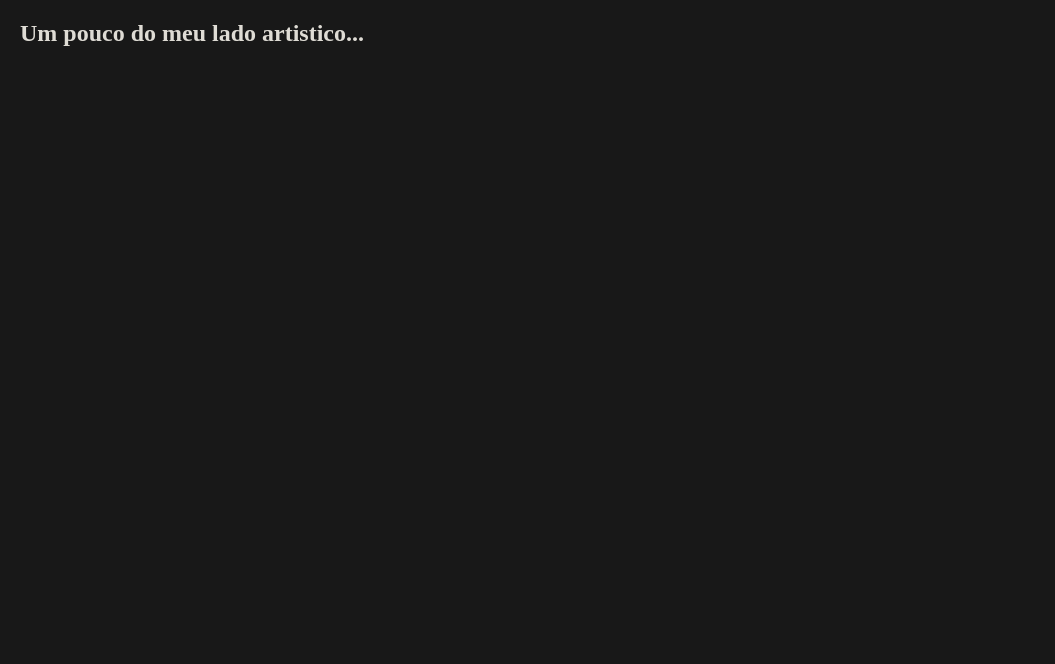
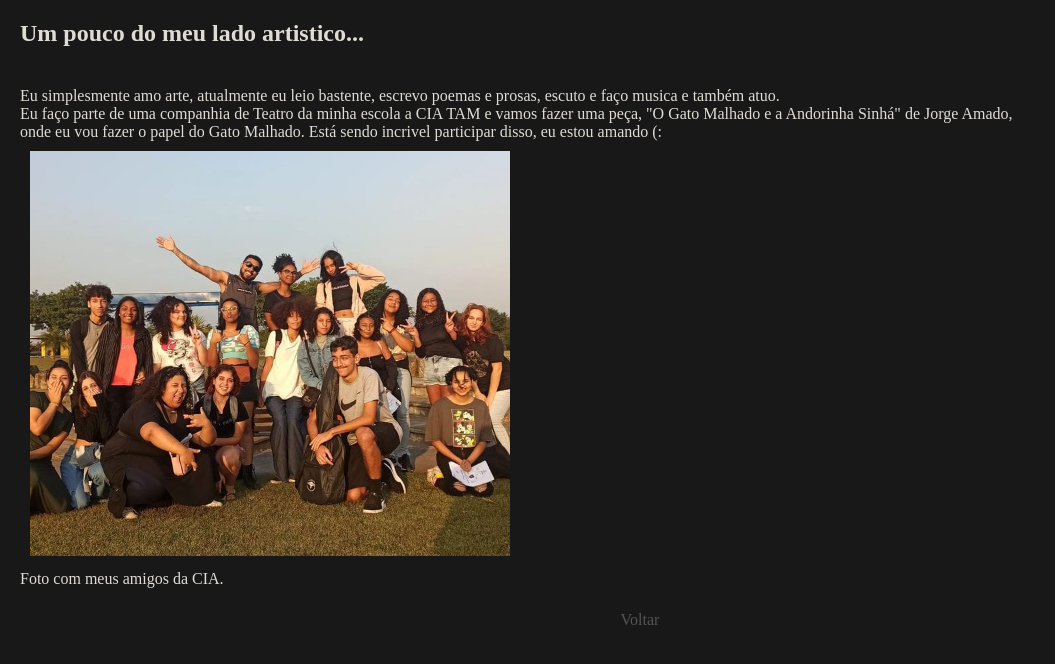
Before and after one commit to Arthurrodriguesvar/Projeto1arthurstuff, a plain HTML site: page arte.html in a window 1280 px wide. Shown: the whole page, without its empty margins (0-1055 px from the left). Drawn offline with Linux system fonts and the light colour scheme.

Commit message:
Adicionei um conteudo na pagina arte e mexi nas fonts

```diff
--- a/arte.html
+++ b/arte.html
@@ -12,5 +12,17 @@
             <h1>Um pouco do meu lado artistico...</h1>
         </nav>
     </header>
+
+    <div class="sec_art">
+    <section>
+        <p>Eu simplesmente amo arte, atualmente eu leio bastente, escrevo poemas e prosas, escuto e faço musica e também atuo. <br>
+            Eu faço parte de uma companhia de Teatro da minha escola a CIA TAM e vamos fazer uma peça, "O Gato Malhado e a Andorinha Sinhá" de Jorge Amado, <br>
+            onde eu vou fazer o papel do Gato Malhado. Está sendo incrivel participar disso, eu estou amando (:  <br>
+        </p>
+        <img width="500px" src="./img/img_art.jpeg" alt="">
+        <p>Foto com meus amigos da CIA.</p>
+    </section>
+</div>
+<a href="./index.html">Voltar</a>
 </body>
 </html>
--- a/css/estilo.css
+++ b/css/estilo.css
@@ -6,7 +6,7 @@
 }
 
 h1 {
-    font-family: 'Agrandir';
+    font-family: 'Futura';
 }
 
 p {
@@ -69,3 +69,11 @@ a {
 .coment {
     font-family: 'Gotham';
 }
+ .sec_art {
+    padding: 20px;
+
+ }
+
+ section img {
+    padding: 10px;
+ }
```
Also changed, not shown: css/style.css (+10 -2 lines), index.html (+4 -0 lines), img/img_art.jpeg (added), img/insta.png (added), img/linkedin.png (added).
